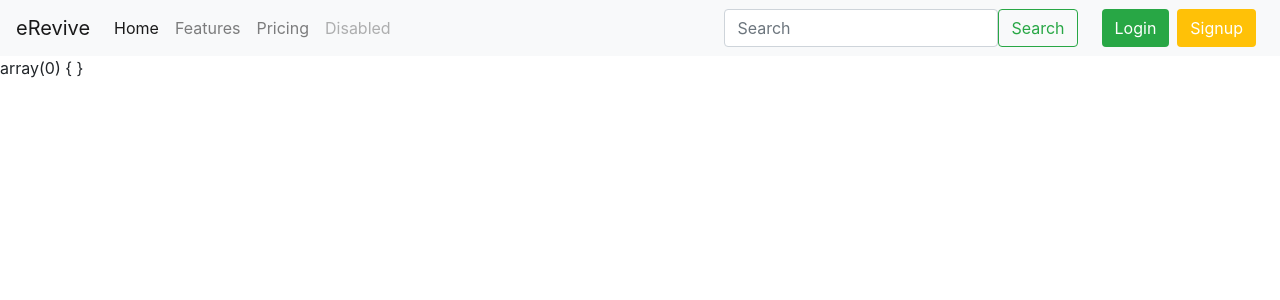
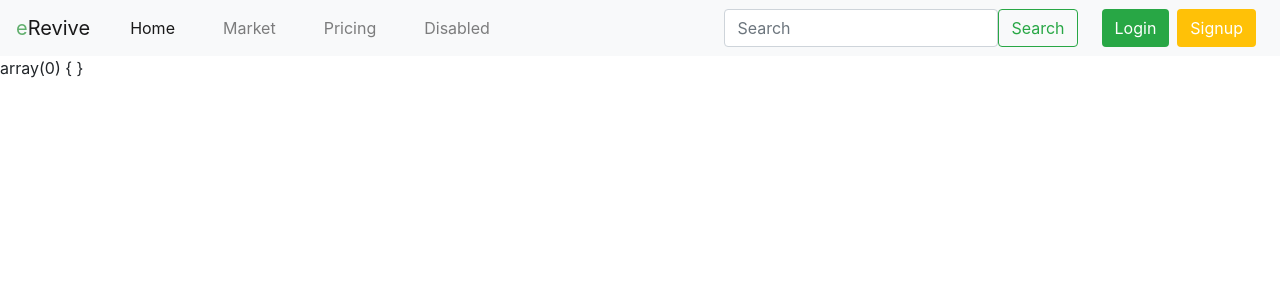
Before and after one commit to pjpirie/erevive, a PHP site: page /eRevive/index.php?error=noform in a window 1280 px wide. Shown: the top 300 px of the page. Run offline with PHP 8.4, Linux system fonts and the light colour scheme.

Commit message:
git push

```diff
--- a/app/function.php
+++ b/app/function.php
@@ -1,7 +1,8 @@
 <?php
 require_once("inc/session.php");
 require_once("inc/dbx.php");
-error_reporting(-1);
+
+error_reporting(E_ERROR | E_WARNING | E_PARSE);
 
 function loadStyles(){
     $styles =
@@ -129,7 +130,21 @@
 function passwordMatch(string $pwd_x, string $pwd_y){
     return $pwd_x == $pwd_y ? true : false;
 }
-
+function getProducts($dbx){
+    $prods = $dbx->select("SELECT * FROM products");
+    foreach($prods as $prod){
+    ?>
+    <div class="card market__item">
+        <img src="https://via.placeholder.com/150C/O https://placeholder.com/" class="card-img-top" style="padding: 2rem;"alt="...">
+        <div class="card-body" style="border: 1px solid #ccc">
+            <h5 class="card-title"><?= $prod['name']?></h5>
+            <p class="card-text"><?= $prod['description']?></p>
+            <a href="<?= getURL('market', ['user' => $prod['user_id']]) ?>" class="btn btn-primary">View Items</a>
+        </div>
+    </div>
+    <?php
+    }
+}
 
 // echo("FUNC");
 // var_dump(emailExist("paul@paul.com"));
--- a/app/inc/dbx.php
+++ b/app/inc/dbx.php
@@ -2,7 +2,8 @@
     // function safeInput(){
     //     // return htmlspecialchars()
     // }
-    error_reporting(-1);
+
+error_reporting(E_ERROR | E_WARNING | E_PARSE);
 class Database{
     public $host;
     public $dbname;
@@ -65,7 +66,10 @@
         $this->stmt->execute($data);
     }
 };
-$dbx = new Database('localhost','block5_erevive','root','root');
+// Macbook Login Details
+// $dbx = new Database('localhost','block5_erevive','root','root');
+// PC Login Details
+$dbx = new Database('localhost','block5_erevive','root','');
 
 // var_dump($dbx->select("SELECT * FROM user"));
 // echo("DBX");
--- a/app/request/login.php
+++ b/app/request/login.php
@@ -1,6 +1,6 @@
 <?php
 
-    error_reporting(E_ALL);
+error_reporting(E_ERROR | E_WARNING | E_PARSE);
     ini_set('display_errors', 'On');
     require_once("../inc/session.php");
     require_once("../inc/dbx.php");
--- a/app/request/signup.php
+++ b/app/request/signup.php
@@ -1,5 +1,5 @@
 <?php
-    error_reporting(E_ALL);
+    error_reporting(E_ERROR | E_WARNING | E_PARSE);
     ini_set('display_errors', 'On');
     require_once("../inc/session.php");
     require_once("../inc/dbx.php");
--- a/css/main.css
+++ b/css/main.css
@@ -1,5 +1,22 @@
-*{
+* {
     margin: 0;
     padding: 0;
     box-sizing: border-box;
 }
+
+/* Overwrite */
+.nav-link {
+    margin-left: 1rem;
+    margin-right: 1rem;
+}
+
+/* END Overwrite */
+.market {
+    display: grid;
+    grid-template-columns: repeat(auto-fit, minmax(250px, 500px));
+    padding: 0 2rem;
+}
+
+.market__item {
+    margin: 2em;
+}
--- a/layout/header.php
+++ b/layout/header.php
@@ -11,11 +11,10 @@
     <?= loadStyles(); ?>
     <title>eRevive</title>
 </head>
-
 <body>
     <header>
         <nav class="navbar navbar-expand-lg navbar-light bg-light">
-            <a class="navbar-brand" href="#">eRevive</a>
+            <a class="navbar-brand" href="#"><span style="color: #61af6d">e</span>Revive</a>
             <button class="navbar-toggler" type="button" data-toggle="collapse" data-target="#navbarNav"
                 aria-controls="navbarNav" aria-expanded="false" aria-label="Toggle navigation">
                 <span class="navbar-toggler-icon"></span>
@@ -23,16 +22,16 @@
             <div class="collapse navbar-collapse" id="navbarNav">
                 <ul class="navbar-nav">
                     <li class="nav-item active">
-                        <a class="nav-link" href="#">Home<span class="sr-only">(current)</span></a>
+                        <a class="nav-link" href="<?= getURL('index') ?>">Home<span class="sr-only">(current)</span></a>
                     </li>
                     <li class="nav-item">
-                        <a class="nav-link" href="#">Features</a>
+                        <a class="nav-link" href="<?= getURL('market') ?>">Market</a>
                     </li>
                     <li class="nav-item">
-                        <a class="nav-link" href="#">Pricing</a>
+                        <a class="nav-link" href="<?= getURL('market') ?>">Pricing</a>
                     </li>
                     <li class="nav-item">
-                        <a class="nav-link disabled" href="#" tabindex="-1" aria-disabled="true">Disabled</a>
+                        <a class="nav-link" href="<?= getURL('market') ?>">Disabled</a>
                     </li>
                 </ul>
                 <form class="form-inline ml-md-auto ml-lg-auto mr-sm-auto mr-md-3 mr-lg-3">
```
Also changed, not shown: market.php (+3 -11 lines).
